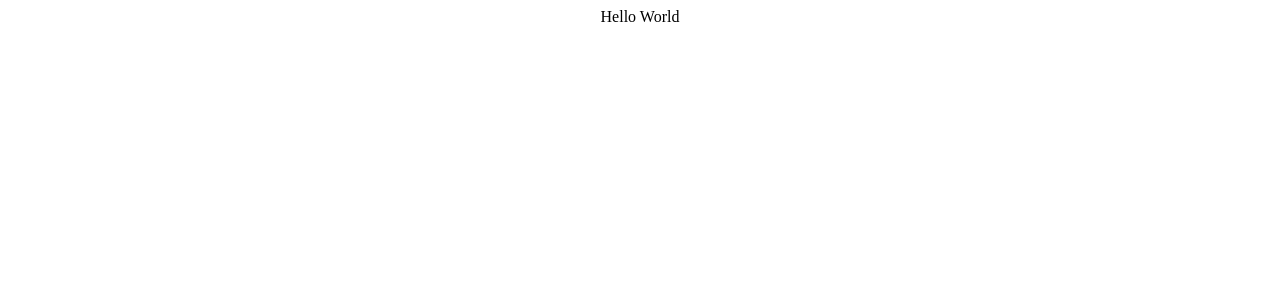
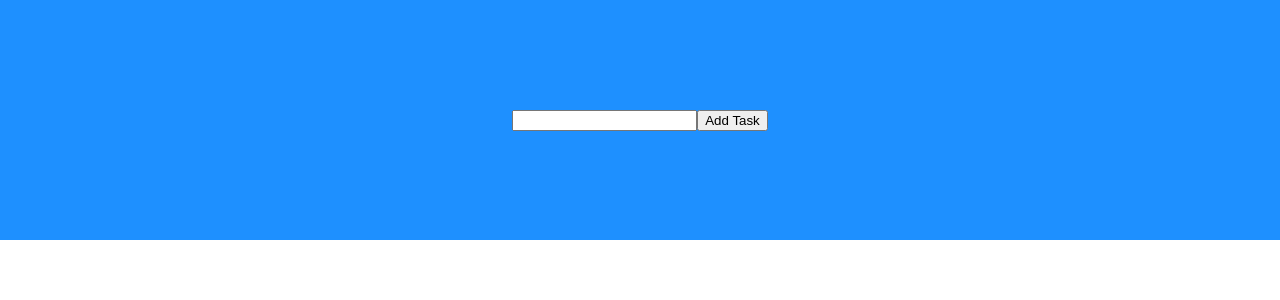
Before and after one commit to platisam/ToDo_list, a React (Create React App) app: page / in a window 1280 px wide. Shown: the top 300 px of the page. Built offline with nearby package versions, Linux system fonts and the light colour scheme.

Commit message:
added state and style

```diff
--- a/src/App.css
+++ b/src/App.css
@@ -1,38 +1,30 @@
 .App {
-  text-align: center;
+  display: flex;
+  align-items: center;
+  flex-direction: column;
+  width: 100vw;
+  font-family: Arial, Helvetica, sans-serif;
 }
 
-.App-logo {
-  height: 40vmin;
-  pointer-events: none;
+body {
+  margin: 0;
+  padding: 0;
 }
 
-@media (prefers-reduced-motion: no-preference) {
-  .App-logo {
-    animation: App-logo-spin infinite 20s linear;
-  }
+.addTask {
+  height: 30vh;
+  background-color: dodgerblue;
+  width: 100%;
+  display: flex;
+  justify-content: center;
+  align-items: center;
 }
 
-.App-header {
-  background-color: #282c34;
-  min-height: 100vh;
+.list {
+  height: auto;
+  width: 100%;
   display: flex;
+  align-items: center;
+  padding-top: 50px;
   flex-direction: column;
-  align-items: center;
-  justify-content: center;
-  font-size: calc(10px + 2vmin);
-  color: white;
 }
-
-.App-link {
-  color: #61dafb;
-}
-
-@keyframes App-logo-spin {
-  from {
-    transform: rotate(0deg);
-  }
-  to {
-    transform: rotate(360deg);
-  }
-}
--- a/src/App.js
+++ b/src/App.js
@@ -1,7 +1,17 @@
+import { useState } from "react";
 import "./App.css";
 
 function App() {
-  return <div className="App">Hello World</div>;
+  const [todoList, setTodoList] = useState([]);
+  return (
+    <div className="App">
+      <div className="addTask">
+        <input />
+        <button>Add Task</button>
+      </div>
+      <div className="list"></div>
+    </div>
+  );
 }
 
 export default App;
```
